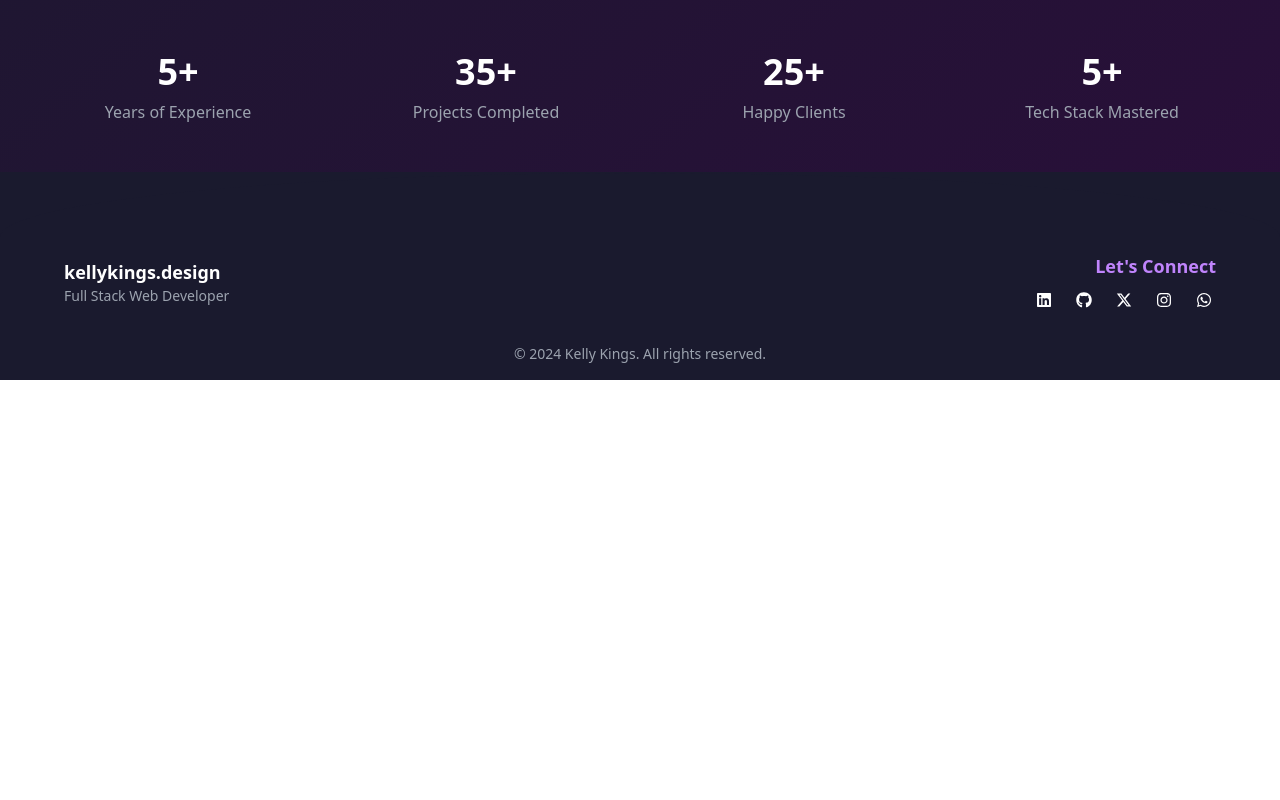
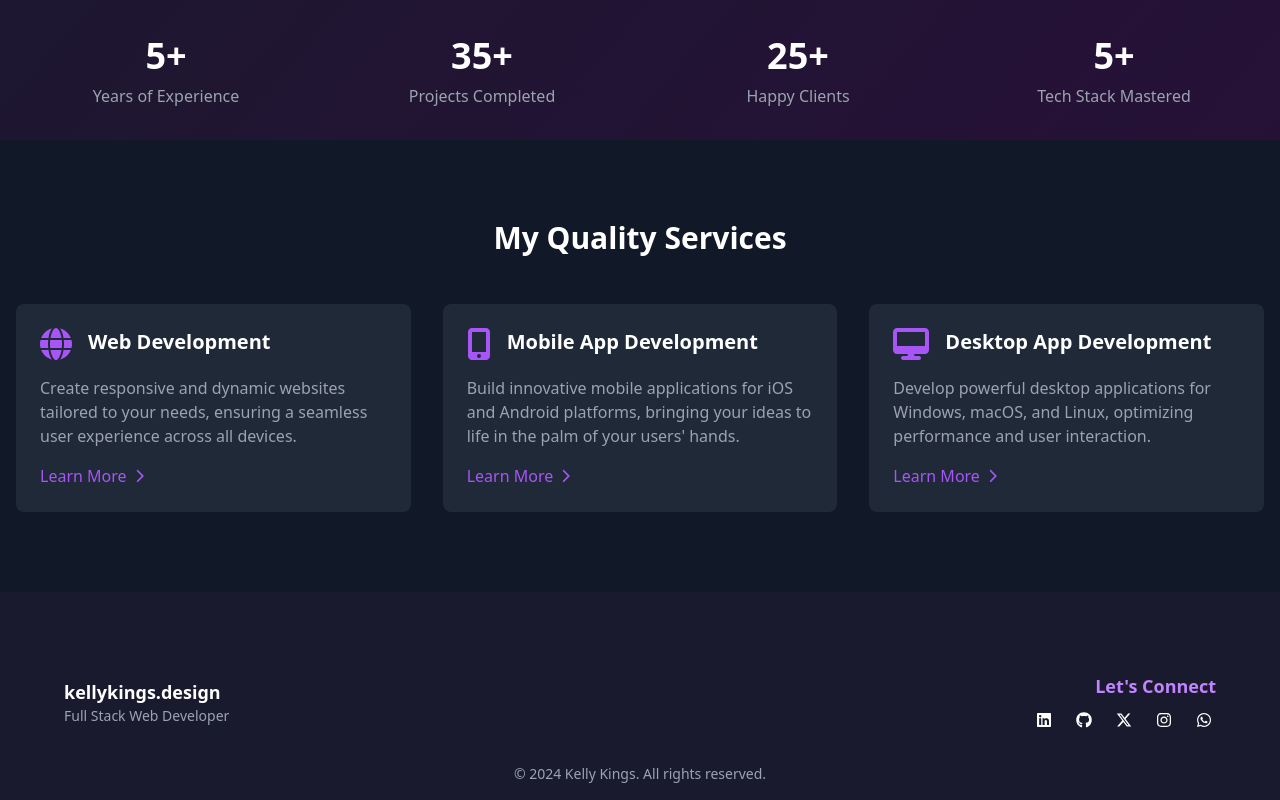
Before and after one commit to Ojay01/kellykingston, a Next.js app: page / in a window 1280 px wide. Shown: the part 673-1473 px from the top of the page. Before the commit the page ends 1053 px from the top, so only its background shows below. Built offline with nearby package versions, Linux system fonts and the light colour scheme.

Commit message:
feat: service

```diff
--- a/app/layout.tsx
+++ b/app/layout.tsx
@@ -33,7 +33,7 @@ export default function RootLayout({
       >
         <Header />
         <main className="flex-1 overflow-auto">
-          <div className="min-h-full   py-12 px-4">
+          <div className="min-h-full">
             {children}
             <Analytics />
           </div>
--- a/app/page.tsx
+++ b/app/page.tsx
@@ -1,9 +1,13 @@
 import Intro from "@/components/homepage/intro.section";
+import ServicesSection from "@/components/homepage/services.section";
+import RecentWorksSection from "@/components/homepage/works.section";
 
 export default function Home() {
   return (
     <main>
       <Intro />
+      <ServicesSection />
+      {/* <RecentWorksSection /> */}
     </main>
   );
 }
--- a/components/homepage/intro.section.tsx
+++ b/components/homepage/intro.section.tsx
@@ -14,7 +14,7 @@ import CountUp from "react-countup";
 
 const Intro = () => {
   return (
-    <section className="">
+    <section className="py-8">
       <div className="container mx-auto flex flex-col md:flex-row justify-between items-center px-4 md:px-16">
         <div className="max-w-2xl mb-8 md:mb-0">
           <h1 className="text-3xl md:text-7xl font-bold mb-4">
@@ -115,7 +115,7 @@ const Intro = () => {
               />
             </a>
             <a
-              href="https://www.discord.com/kelly.kingston"
+              href="https://discord.com/channels/@me/1184058374720073790"
               target="_blank"
               rel="noopener noreferrer"
             >
--- /dev/null
+++ b/components/homepage/services.section.tsx
@@ -0,0 +1,82 @@
+import React from "react";
+import { FontAwesomeIcon } from "@fortawesome/react-fontawesome";
+import {
+  IconDefinition,
+  faGlobe,
+  faMobileAlt,
+  faDesktop,
+  faChevronRight,
+} from "@fortawesome/free-solid-svg-icons";
+import Link from "next/link";
+
+interface ServiceCardProps {
+  title: string;
+  description: string;
+  icon: IconDefinition;
+  learnMoreUrl: string;
+}
+
+const ServiceCard: React.FC<ServiceCardProps> = ({
+  title,
+  description,
+  icon,
+  learnMoreUrl,
+}) => (
+  <div className="bg-gray-800 rounded-lg p-6 flex flex-col items-start hover:bg-gray-700 transition-colors duration-300">
+    <div className="flex flex-row gap-4">
+      <FontAwesomeIcon icon={icon} className="text-purple-500 mb-4" size="2x" />
+      <h3 className="text-white text-xl font-semibold mb-2">{title}</h3>
+    </div>
+    <p className="text-gray-400 mb-4">{description}</p>
+    <Link
+      href={learnMoreUrl}
+      className="mt-auto flex items-center text-purple-500 hover:text-purple-400 transition-colors duration-300"
+    >
+      <span className="mr-2">Learn More</span>
+      <FontAwesomeIcon icon={faChevronRight} size="sm" />
+    </Link>
+  </div>
+);
+
+const ServicesSection: React.FC = () => {
+  const services: ServiceCardProps[] = [
+    {
+      title: "Web Development",
+      description:
+        "Create responsive and dynamic websites tailored to your needs, ensuring a seamless user experience across all devices.",
+      icon: faGlobe,
+      learnMoreUrl: "#",
+    },
+    {
+      title: "Mobile App Development",
+      description:
+        "Build innovative mobile applications for iOS and Android platforms, bringing your ideas to life in the palm of your users' hands.",
+      icon: faMobileAlt,
+      learnMoreUrl: "#",
+    },
+    {
+      title: "Desktop App Development",
+      description:
+        "Develop powerful desktop applications for Windows, macOS, and Linux, optimizing performance and user interaction.",
+      icon: faDesktop,
+      learnMoreUrl: "#",
+    },
+  ];
+
+  return (
+    <section className="bg-gray-900 py-20">
+      <div className="container mx-auto px-4">
+        <h2 className="text-white text-3xl font-bold mb-12 text-center">
+          My Quality Services
+        </h2>
+        <div className="grid grid-cols-1 md:grid-cols-2 lg:grid-cols-3 gap-8">
+          {services.map((service, index) => (
+            <ServiceCard key={index} {...service} />
+          ))}
+        </div>
+      </div>
+    </section>
+  );
+};
+
+export default ServicesSection;
--- /dev/null
+++ b/components/homepage/works.section.tsx
@@ -0,0 +1,103 @@
+"use client";
+import React, { useState } from "react";
+import Image from "next/image";
+import Link from "next/link";
+
+interface WorkItem {
+  id: string;
+  title: string;
+  category: string;
+  image: string;
+  link: string;
+}
+
+const works: WorkItem[] = [
+  {
+    id: "1",
+    title: "Nebula",
+    category: "Web Design",
+    image: "/placeholder-1.jpg",
+    link: "/works/nebula",
+  },
+  {
+    id: "2",
+    title: "Drive Tour",
+    category: "Mobile App",
+    image: "/placeholder-2.jpg",
+    link: "/works/drive-tour",
+  },
+  {
+    id: "3",
+    title: "Sebastian Gaming",
+    category: "Mobile App",
+    image: "/placeholder-3.jpg",
+    link: "/works/sebastian-gaming",
+  },
+  {
+    id: "4",
+    title: "Roger Dolder",
+    category: "Web Design",
+    image: "/placeholder-4.jpg",
+    link: "/works/roger-dolder",
+  },
+];
+
+const RecentWorksSection: React.FC = () => {
+  const [filter, setFilter] = useState("All");
+  const categories = ["All", "Web Design", "Mobile App", "UI/UX"];
+
+  const filteredWorks =
+    filter === "All" ? works : works.filter((work) => work.category === filter);
+
+  return (
+    <section className="bg-gray-900 py-20">
+      <div className="container mx-auto px-4">
+        <h2 className="text-white text-3xl font-bold mb-8 text-center">
+          My Recent Works
+        </h2>
+
+        <div className="flex justify-center mb-8">
+          {categories.map((category) => (
+            <button
+              key={category}
+              onClick={() => setFilter(category)}
+              className={`mx-2 px-4 py-2 rounded-full ${
+                filter === category
+                  ? "bg-purple-600 text-white"
+                  : "bg-gray-800 text-gray-300"
+              }`}
+            >
+              {category}
+            </button>
+          ))}
+        </div>
+
+        <div className="grid grid-cols-1 md:grid-cols-2 gap-8">
+          {filteredWorks.map((work) => (
+            <Link href={work.link} key={work.id} className="group">
+              <div className="bg-gray-800 rounded-lg overflow-hidden">
+                <div className="relative h-64">
+                  <Image
+                    src={work.image}
+                    alt={work.title}
+                    layout="fill"
+                    objectFit="cover"
+                    className="group-hover:scale-105 transition-transform duration-300"
+                  />
+                </div>
+                <div className="p-6">
+                  <h3 className="text-white text-xl font-semibold mb-2">
+                    {work.title}
+                  </h3>
+                  <p className="text-gray-400">{work.category}</p>
+                </div>
+              </div>
+            </Link>
+          ))}
+        </div>
+      </div>
+    </section>
+  );
+};
+
+export default RecentWorksSection;
```
Also changed, not shown: 1 other file (tests, documents, lock files or other folders).
